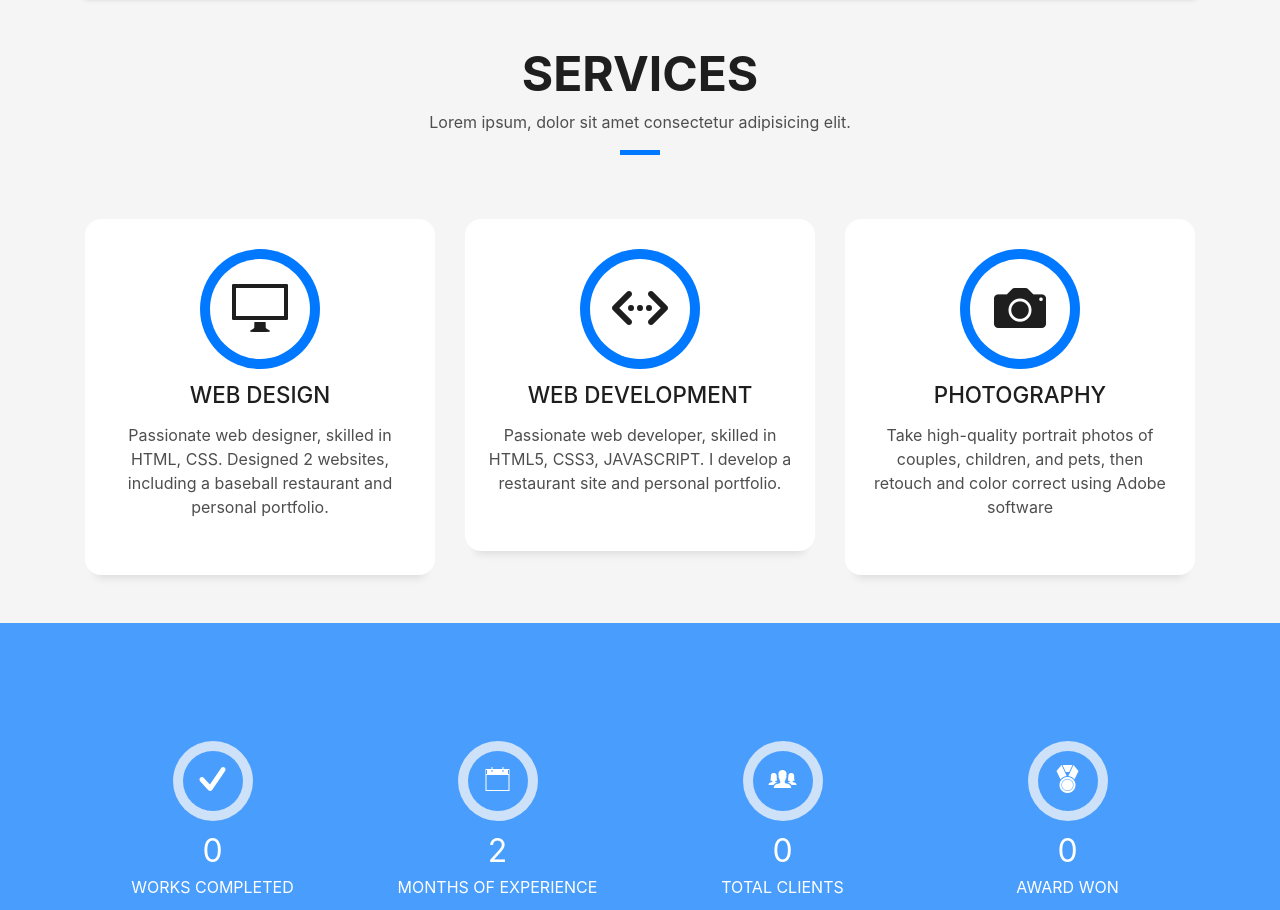
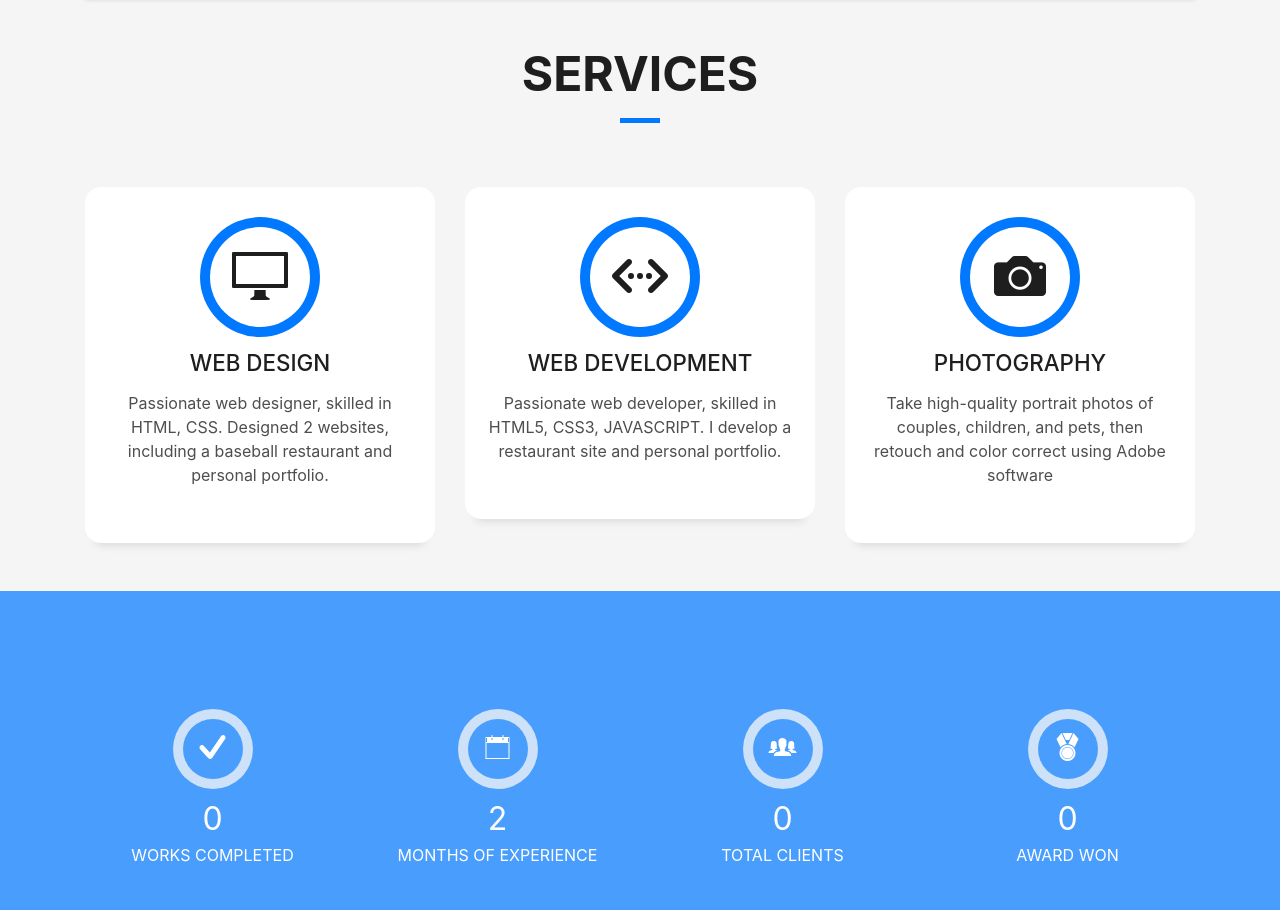
Before and after one commit to safwanmuhammad30/personal-site, a plain HTML site: page index.html in a window 1280 px wide. Shown: the part 1514-2424 px from the top of the page. Drawn offline with Linux system fonts and the light colour scheme; files whose address does not match are found by name.

Commit message:
Update index.html

```diff
--- a/index.html
+++ b/index.html
@@ -156,7 +156,7 @@
               Services
             </h3>
             <p class="subtitle-a">
-              Lorem ipsum, dolor sit amet consectetur adipisicing elit.
+
             </p>
             <div class="line-mf"></div>
           </div>
```
